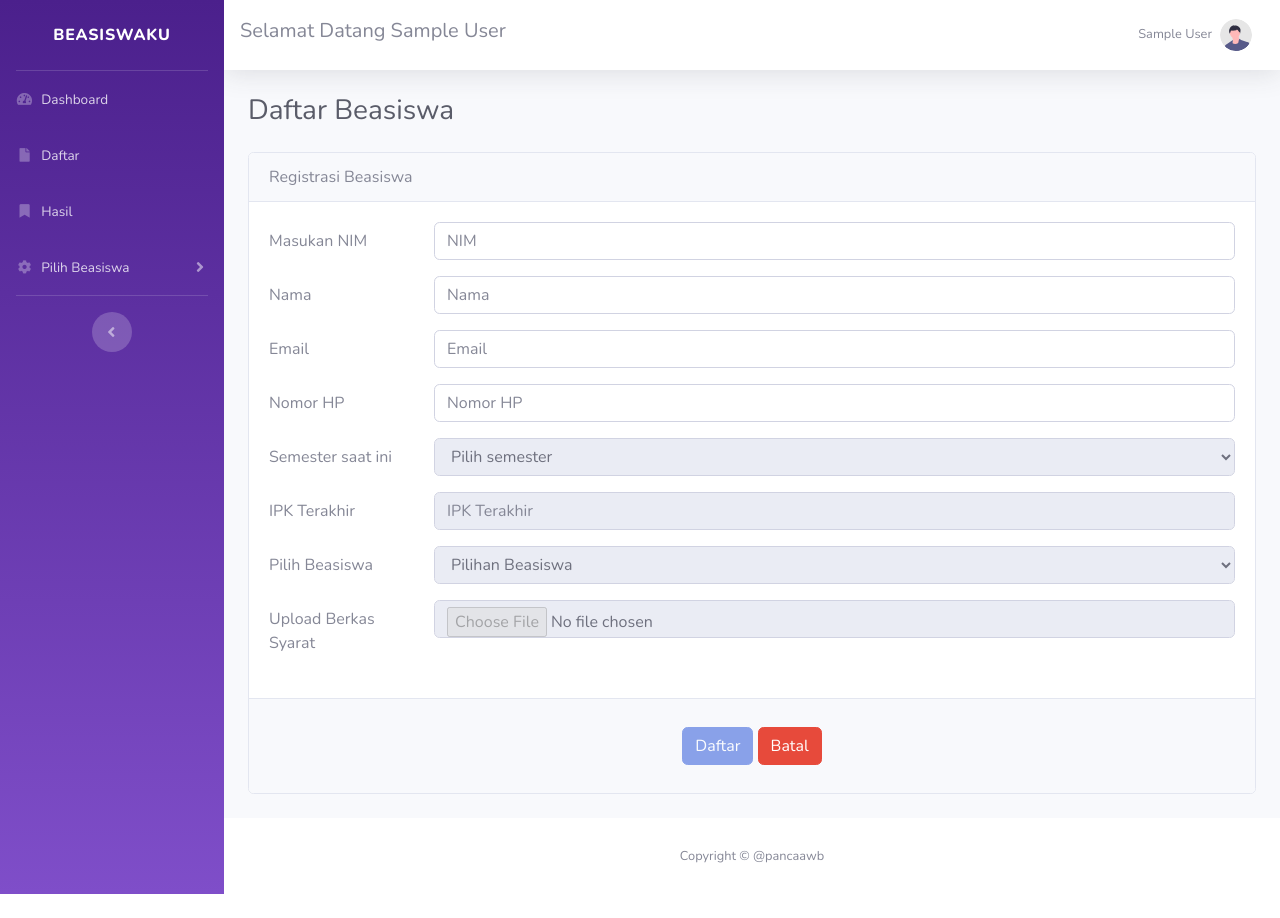
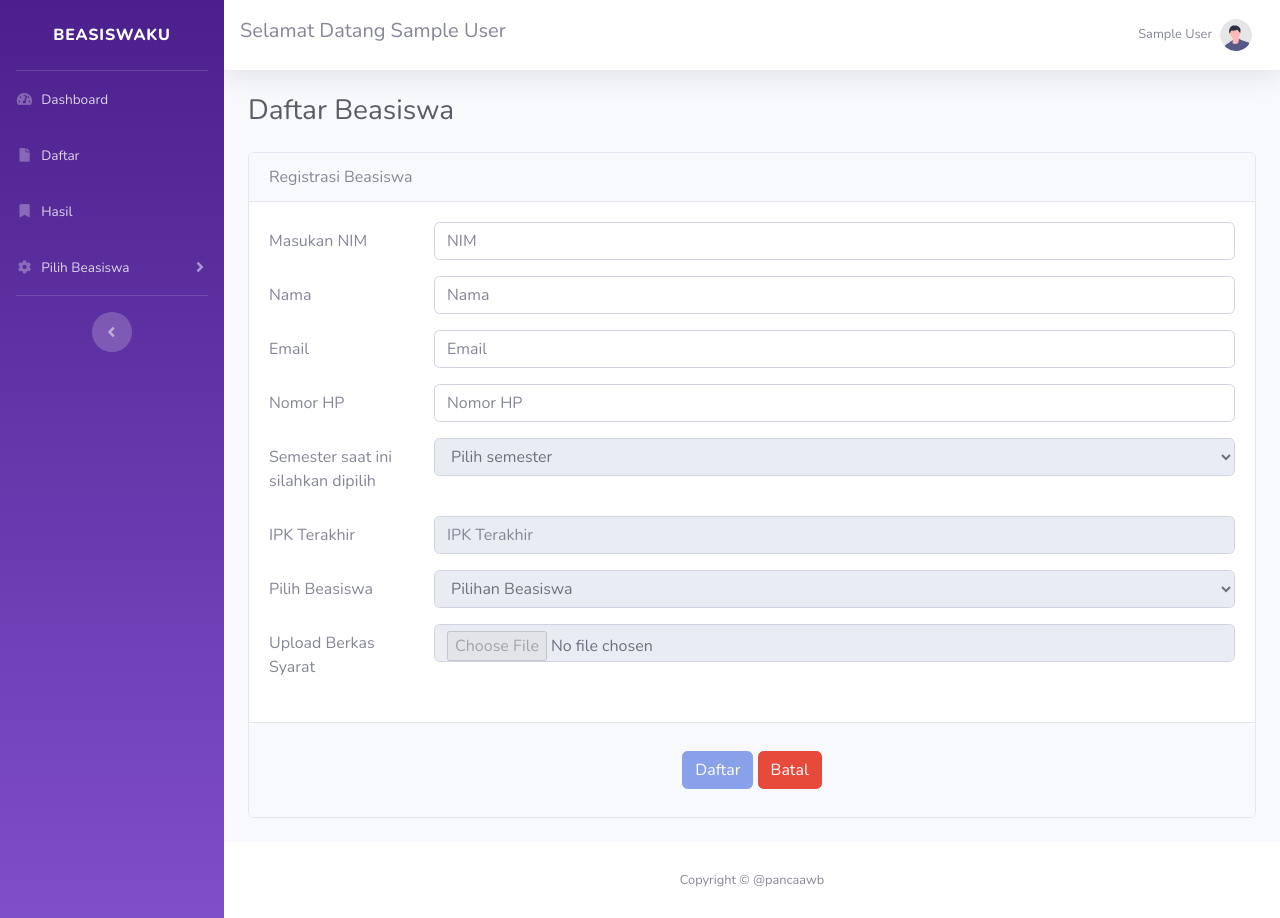
Before and after one commit to pancawibawa/website-beasiswaku, a Laravel app: page /beasiswa/create in a window 1280 px wide. Before the commit the page ends 894 px from the top, so only its background shows below. Run offline with Laravel 10, Linux system fonts and the light colour scheme; the visitor is signed in with stand-in values (Sample User, id 1); some libraries are stand-ins or nearby versions.

Commit message:
update create

```diff
--- a/resources/views/user/create.blade.php
+++ b/resources/views/user/create.blade.php
@@ -64,7 +64,7 @@
                             </div>
                         </div>
                         <div class="mb-3 row">
-                            <label for="semester" class="col-sm-2 col-form-label">Semester saat ini</label>
+                            <label for="semester" class="col-sm-2 col-form-label">Semester saat ini silahkan dipilih</label>
                             <div class="col-sm-10">
                                 <select name="semester" class="form-control" id="semester" disabled required>
                                     <option value="" selected disabled>Pilih semester</option>
```
